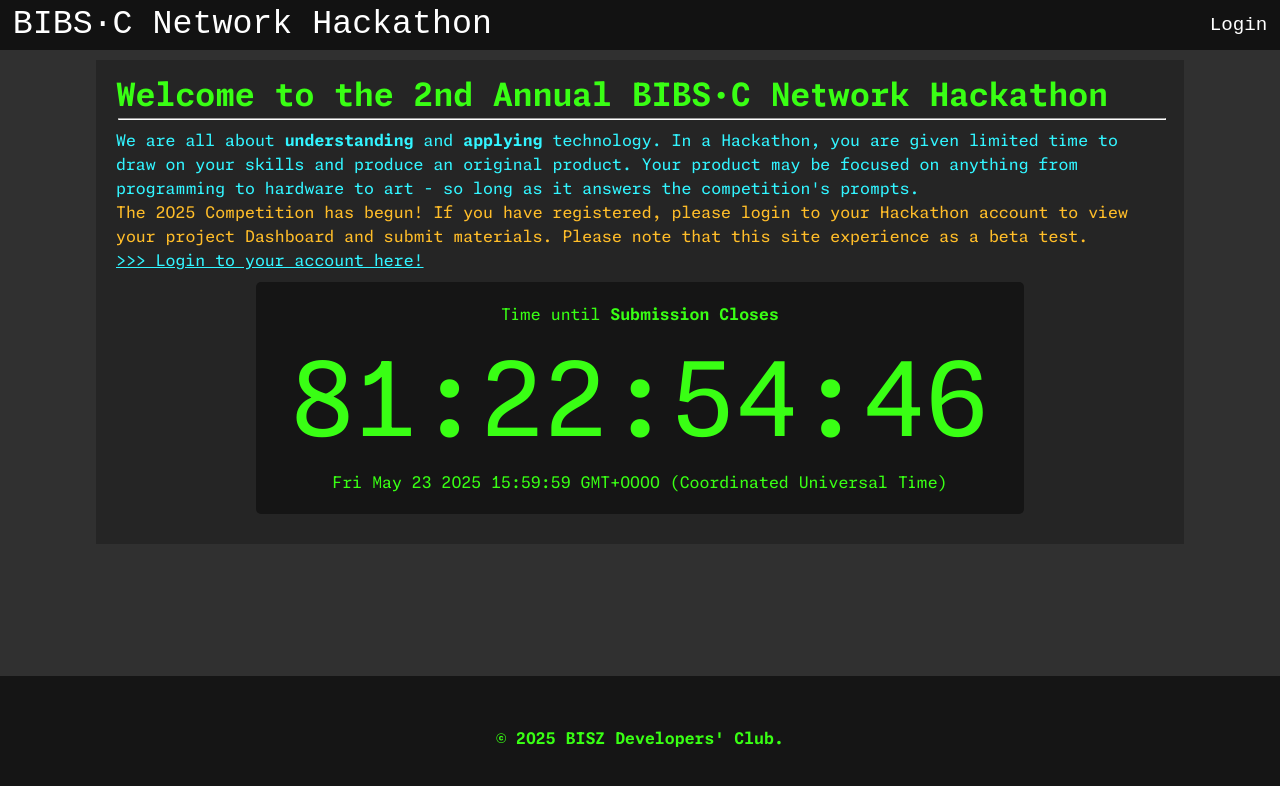
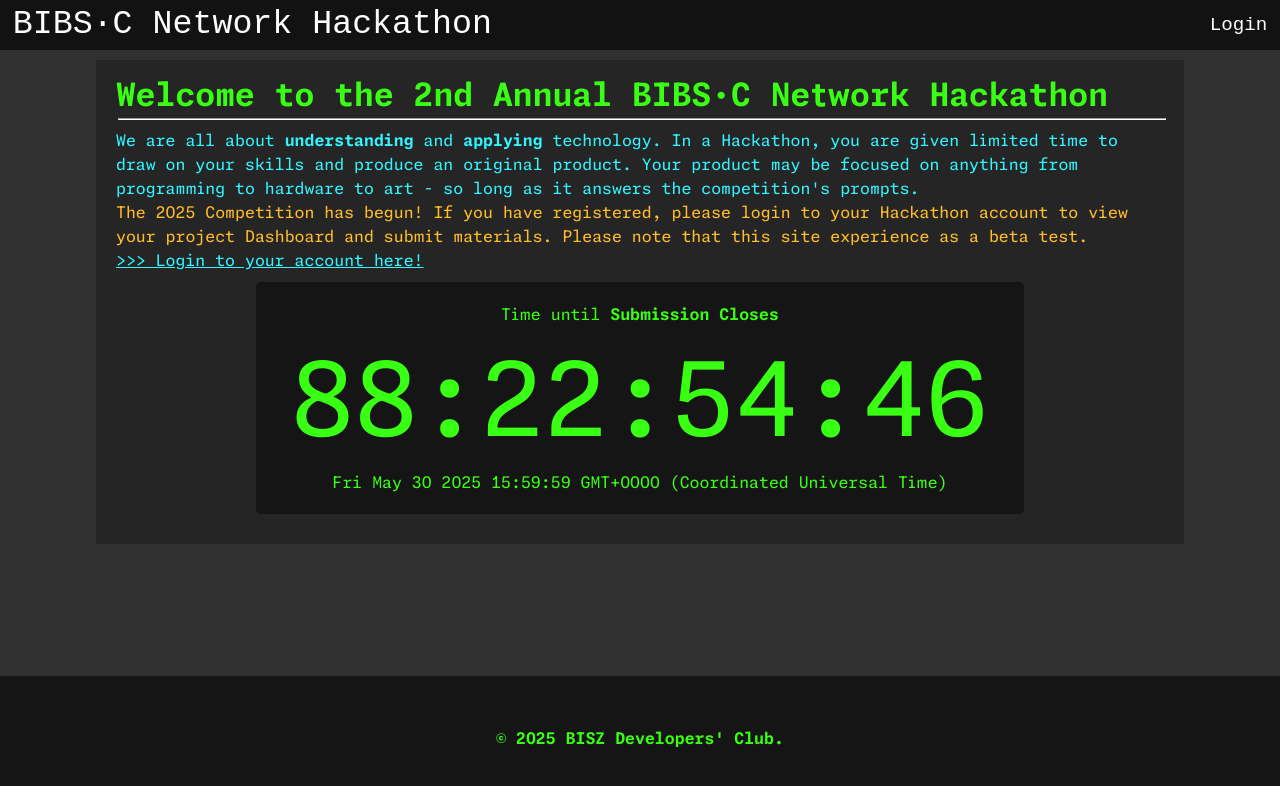
Before and after one commit to drasimov/nethack, a Next.js app: page / in a window 1280 px wide. Shown: the top 786 px of the page. Built offline with nearby package versions, Linux system fonts and the light colour scheme; no server answers; the database is empty; a web font is replaced by a local one.

Commit message:
Deadline extension

```diff
--- a/app/page.js
+++ b/app/page.js
@@ -9,7 +9,7 @@ const Home = () => {
   const countdownDates = [
     '2025-05-16T23:59:59+0800',
     '2025-05-17T23:59:59+0800',
-    '2025-05-23T23:59:59+0800',
+    '2025-05-30T23:59:59+0800',
   ];
 
   const { status, data: session } = useSession();
```
